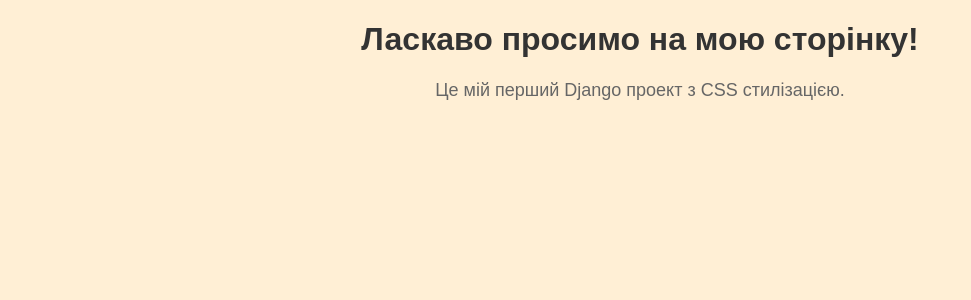
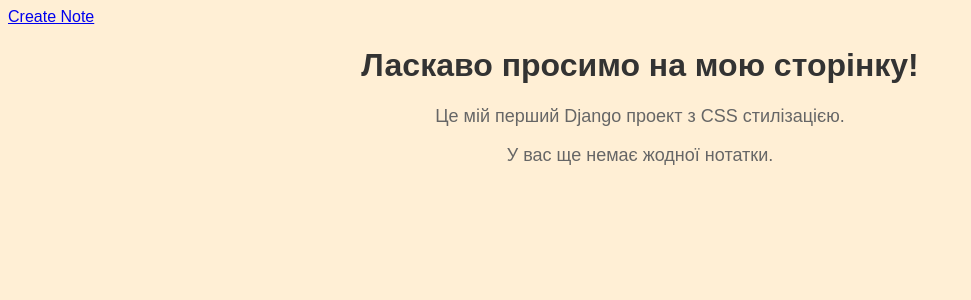
Before and after one commit to DesoPy/bedjango, a Django app: page /notes/ in a window 1280 px wide. Shown: the top 300 px of the page, without its empty margins (0-971 px from the left). Run offline with Django 4.2, Linux system fonts and the light colour scheme; data that the repository does not hold is empty.

Commit message:
Lesson 41

```diff
--- a/notes_app/config/settings.py
+++ b/notes_app/config/settings.py
@@ -55,7 +55,7 @@ ROOT_URLCONF = 'config.urls'
 TEMPLATES = [
     {
         'BACKEND': 'django.template.backends.django.DjangoTemplates',
-        'DIRS': [],
+        'DIRS': [os.path.join(BASE_DIR, 'templates')],
         'APP_DIRS': True,
         'OPTIONS': {
             'context_processors': [
--- a/notes_app/config/urls.py
+++ b/notes_app/config/urls.py
@@ -18,17 +18,18 @@ Including another URLconf
 
 from django.contrib import admin
 from django.urls import path, include
+from notes.views import *
+from notes import views
 
-
-from notes.views import *
-from django.conf.urls.static import static
-
-from config import settings
 
 urlpatterns = [
     path('admin/', admin.site.urls),  # http://127.0.0.1:8000/admin/
     path('notes/', include('notes.urls')),   # http://127.0.0.1:8000/notes/
     path('index/', index),   # http://127.0.0.1:8000/index/
+    path('', views.index, name='notes-list'),
+    path('create-note/', views.create_note, name='create-note'),
+    path('notes/note/<int:pk>/', NoteDetailView.as_view(), name='note-detail'),
+    path('notes/note/<int:pk>/edit/', views.edit_note, name='edit-note'),
 ]
 
 # if settings.DEBUG:
--- a/notes_app/notes/templates/notes/index.html
+++ b/notes_app/notes/templates/notes/index.html
@@ -10,17 +10,30 @@
 <body>
 
 {% block content %}
+
   <div>
-	<h1>Ласкаво просимо на мою сторінку!</h1>
-	<p>Це мій перший Django проект з CSS стилізацією.</p>
+    <a href="{% url 'create-note' %}">Create Note</a>
+  </div>
+
+  <div>
+    <h1>Ласкаво просимо на мою сторінку!</h1>
+    <p>Це мій перший Django проект з CSS стилізацією.</p>
+    {% if notes %}
       <ul>
         {% for note in notes %}
-            <h2>{{ note.title }}</h2>
+          <li>
+            <h2><a href="{% url 'note-detail' note.id %}">{{ note.title }}</a></h2>
             <p>{{ note.text }}</p>
             <p>Reminder: {{ note.reminder }}</p>
-          {% endfor %}
+          </li>
+        {% endfor %}
       </ul>
+    {% else %}
+      <p>У вас ще немає жодної нотатки.</p>
+    {% endif %}
   </div>
+
 {% endblock %}
+
 </body>
 </html>
--- a/notes_app/notes/urls.py
+++ b/notes_app/notes/urls.py
@@ -1,8 +1,9 @@
 from django.urls import path
 from .views import *
 
-
 urlpatterns = [
-    path('', index, name='index'),  # http://127.0.0.1:8000/index/
-
+    path('', index, name='index'),
+    path('create-note/', create_note, name='create-note'),
+    path('notes/note/<int:pk>/', NoteDetailView.as_view(), name='note-detail'),
+    path('notes/note/<int:pk>/edit/', edit_note, name='edit-note'),
 ]
--- a/notes_app/notes/views.py
+++ b/notes_app/notes/views.py
@@ -1,8 +1,47 @@
 from django.http import HttpResponse, HttpResponseNotFound
-from django.shortcuts import render
+from django.shortcuts import render, redirect
 from .models import Notes
+from .forms import CreateNoteForm
+from django.views.generic.detail import DetailView
+from django.views.generic.edit import UpdateView
+from django.urls import reverse_lazy
 
 
 def index(request):
     notes = Notes.objects.all()
     return render(request, 'notes/index.html', {'notes': notes})
+
+
+def create_note(request):
+    if request.method == 'POST':
+        form = CreateNoteForm(request.POST)
+        if form.is_valid():
+            form.save()
+            return redirect('notes-list')
+    else:
+        form = CreateNoteForm()
+
+    return render(request, 'notes/create_note.html', {'form': form})
+
+
+class NoteDetailView(DetailView):
+    model = Notes
+    template_name = 'notes/note_detail.html'
+
+
+class NoteUpdateView(UpdateView):
+    model = Notes
+    fields = ['title', 'text', 'reminder', 'category']
+    template_name = 'notes/note_update.html'
+    success_url = reverse_lazy('index')
+
+
+def edit_note(request, pk):
+    note = Notes.objects.get(pk=pk)
+    form = CreateNoteForm(instance=note)
+    if request.method == 'POST':
+        form = CreateNoteForm(request.POST, instance=note)
+        if form.is_valid():
+            form.save()
+            return redirect('note-detail', pk=pk)
+    return render(request, 'notes/note_update.html', {'form': form})
```
Also changed, not shown: notes_app/notes/forms.py (added, +8 -0 lines), notes_app/notes/templates/notes/create_note.html (added, +17 -0 lines), notes_app/notes/templates/notes/note_detail.html (added, +18 -0 lines), notes_app/notes/templates/notes/note_update.html (added, +19 -0 lines).
